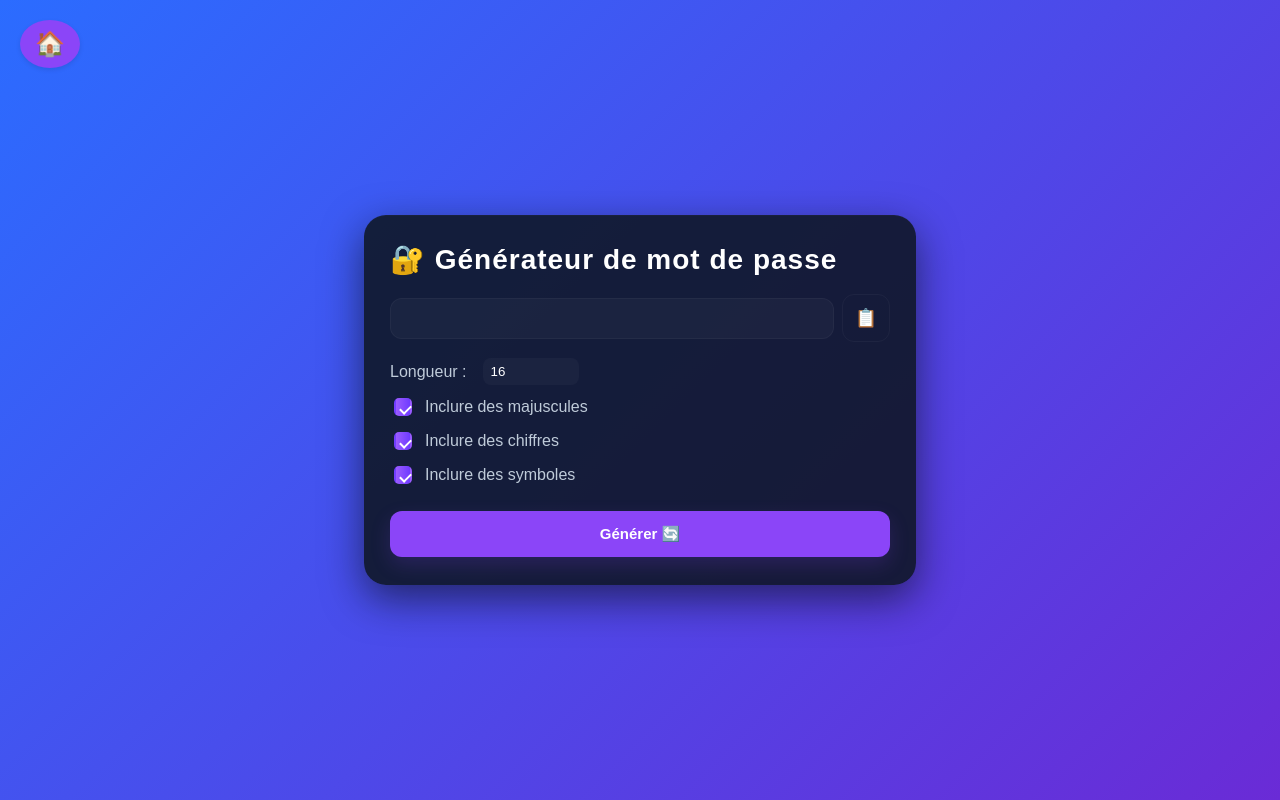
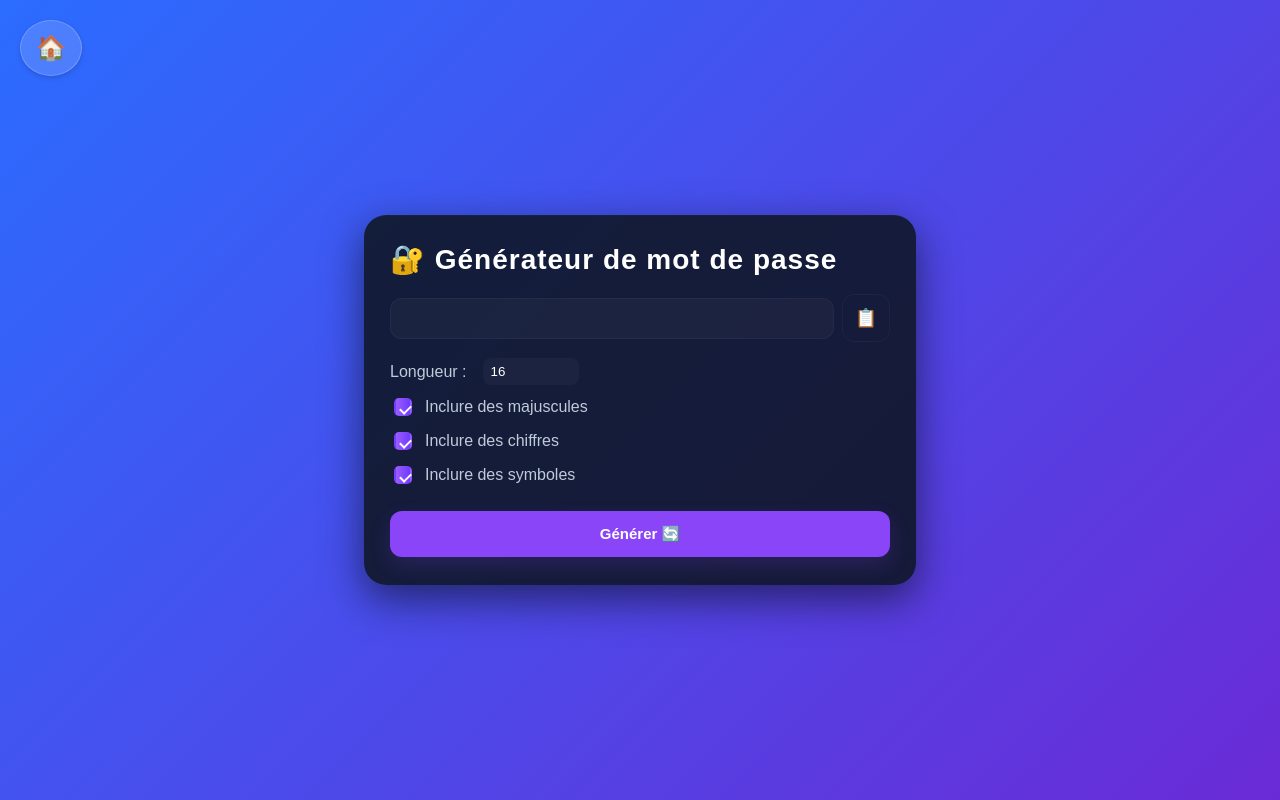
Before and after one commit to sirol385/Password-LORIS, a plain HTML site: page index.html in a window 1280 px wide. Drawn offline with Linux system fonts and the light colour scheme.

Commit message:
Add files via upload

```diff
--- a/password.css
+++ b/password.css
@@ -5,6 +5,7 @@
   --muted: #bfcbd9;
   --accent: linear-gradient(90deg,#9b5cff,#6f3bff);
   --button: #8b45f8;
+  --transition: all 0.3s ease;
 }
 html,body{
   height:100%;
@@ -139,18 +140,19 @@ body{
   position: fixed;
   top: 20px;
   left: 20px;
-  background-color: #8b45f8;
+  background-color: rgba(255, 255, 255, 0.15);
   color: white;
-  padding: 10px 15px;
+  padding: 13px 15px;
   border-radius: 50%;
   text-decoration: none;
   font-size: 1.5rem;
-  box-shadow: 0 2px 5px rgba(0, 0, 0, 0.1);
-  transition: all 0.3s ease;
-  z-index: 1000;
+  box-shadow: 0 2px 5px rgba(0, 0, 0, 0.15);
+  transition: var(--transition);
+  z-index: 1500;
+  border: 1px solid rgba(255, 255, 255, 0.2);
 }
 .back-button:hover {
-  background-color: #6f3bff;
+  background-color: rgba(255, 255, 255, 0.25);
   transform: translateY(-2px);
   box-shadow: 0 4px 10px rgba(0, 0, 0, 0.2);
 }
```
